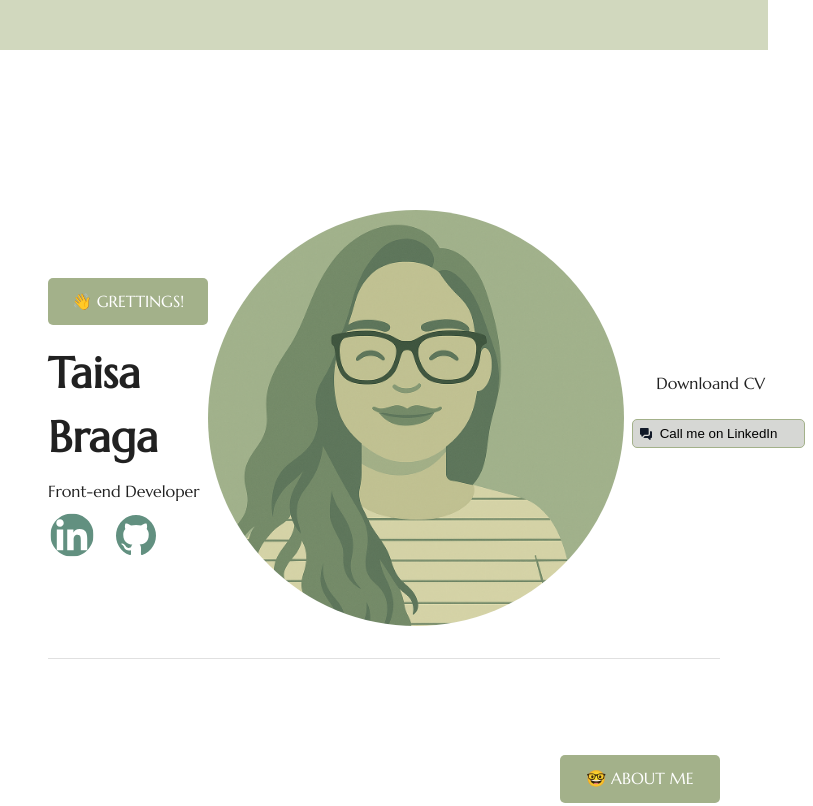
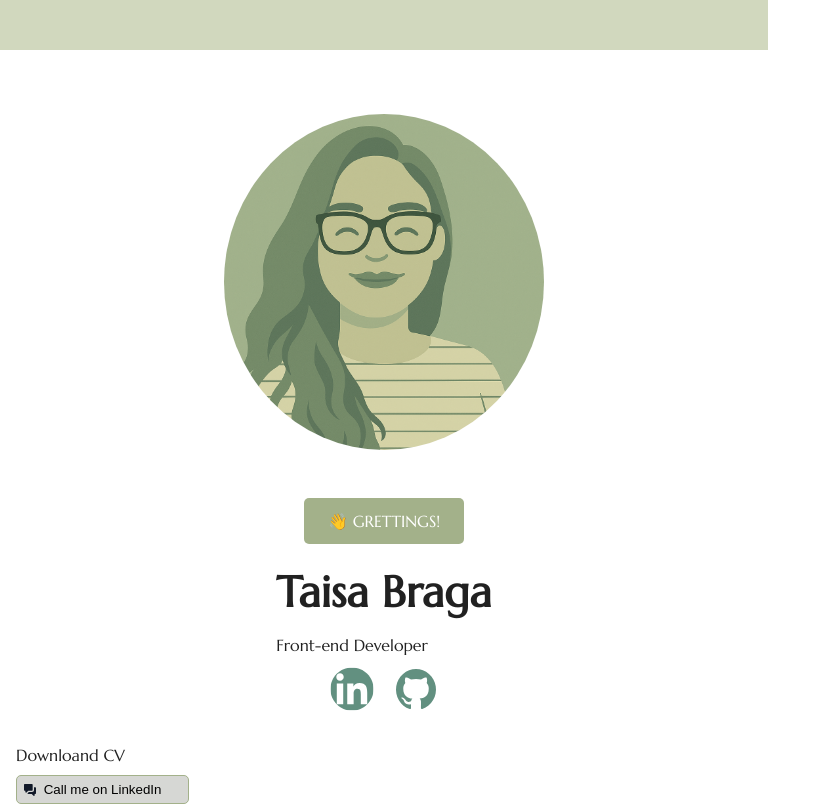
Before and after one commit to TaisaBraga/portfolio, a React (Vite) app: page / in a window 768 px wide. Shown: the top 806 px of the page, 813 px wide, since content can reach past the window. Built offline with nearby package versions, Linux system fonts and the light colour scheme; some icons are missing.

Commit message:
fix presentationPage responsiveness

```diff
--- a/src/components/Atoms/WhatsAppButton.css
+++ b/src/components/Atoms/WhatsAppButton.css
@@ -1,4 +1,4 @@
-#ContactPage>button{
+#ContactButton>button{
     cursor: pointer;
     display: flex;
     border: 1px solid #A3B18A;
@@ -8,11 +8,11 @@
     width: 13em;
 }
 
-#ContactPage>button>img{
+#ContactButton>button>img{
     height: 1.2em;
     width: 1.2em;
 }
 
-#ContactPage>button>p{
+#ContactButton>button>p{
     margin-left: 0.4em;
 }
--- a/src/components/Atoms/WhatsAppButton.tsx
+++ b/src/components/Atoms/WhatsAppButton.tsx
@@ -10,7 +10,7 @@ function WhatsAppButton() {
   };
 
   return (
-    <div id="ContactPage">
+    <div id="ContactButton">
       <button onClick={openLinkedInPage}>
         <img src={messages} alt="messages-icon" />
         <p>{t("letsChat")}</p>
--- a/src/components/Organisms/1.Presentation/PresentationPage.css
+++ b/src/components/Organisms/1.Presentation/PresentationPage.css
@@ -1,38 +1,85 @@
-#presentation{
+@media (max-width: 500px) {
+#presentation {
+    display: flex;
+    flex-direction: column;
+  }
+
+  #presentation > div {
+    justify-items: center;
+  }
+
+  #presentationLinks {
+    display: flex;
+    flex-direction: column;
+    margin-top: 1em;
+    align-items: flex-start;
+    margin-bottom: 2em;
+  }
+
+  .photoDraw {
+    border-radius: 100%;
+    width: 13em;
+    height: 18em;
+    padding: 2em 0;
+    cursor: pointer;
+    transition: 0.6s ease-in-out;
+    overflow-clip-margin: content-box;
+    overflow: clip;
+    object-fit: cover;
+    order: -1;
+    align-self: center;
+  }
+}
+
+@media (min-width: 501px) and (max-width: 999px) {
+  #presentation {
+    display: flex;
+    flex-direction: column;
+  }
+
+  #presentation > div {
+    justify-items: center;
+  }
+
+  #presentationLinks {
+    display: flex;
+    flex-direction: column;
+    margin-top: 1em;
+    align-items: flex-start;
+    margin-bottom: 2em;
+  }
+
+  .photoDraw {
+    border-radius: 100%;
+    width: 20em;
+    height: 25em;
+    padding: 2em 0;
+    cursor: pointer;
+    transition: 0.6s ease-in-out;
+    overflow-clip-margin: content-box;
+    overflow: clip;
+    object-fit: cover;
+    order: -1;
+    align-self: center;
+  }
+}
+
+@media (min-width: 1000px) {
+  #presentation {
+    display: flex;
+    flex-direction: row;
     align-items: center;
-    display: flex;
     justify-content: space-between;
   }
 
-#presentation h1{
-    font-size: 2.7em;
-    margin-bottom: 0.2em;
-}
-
-.iconButtons{
-    align-items: center;
-    display: flex;
-    cursor: pointer;
-}
-
-.iconButtons img{
-    width: 3em;
-    height: 3em;
-    object-fit: contain;
-}
-
-.iconButtons img[alt="linkedIn-icon"] {
-    transform: scale(0.9);
-}
-
-#presentationLinks{
+  #presentationLinks {
     display: flex;
     flex-direction: column;
     margin-right: 1em;
     align-items: center;
   }
 
-.photoDraw{
+  .photoDraw {
     border-radius: 100%;
     width: 26em;
     height: 30em;
@@ -44,23 +91,49 @@
     object-fit: cover;
   }
 
-.photoDraw:hover{
+  #presentation h1 {
+  font-size: 2.7em;
+  margin-bottom: 0.2em;
+}
+}
+
+#presentation h1 {
+  font-size: 2.7em;
+  margin-bottom: 0.2em;
+}
+
+.iconButtons {
+  align-items: center;
+  display: flex;
+  cursor: pointer;
+}
+
+.iconButtons img {
+  width: 3em;
+  height: 3em;
+  object-fit: contain;
+}
+
+.iconButtons img[alt="linkedIn-icon"] {
+  transform: scale(0.9);
+}
+
+.photoDraw:hover {
   transition: 0.8s ease-in-out;
   scale: 1.05;
 }
 
-#resumelink{
+#resumelink {
   display: flex;
   margin-bottom: 0.5em;
-
 }
 
-#resumelink>a{
+#resumelink > a {
   color: inherit;
   text-decoration: none;
 }
 
-#resumelink:hover{
+#resumelink:hover {
   background-color: #6e736648;
   border-radius: 5px;
   padding: 0.3em;
--- a/src/components/Page/principalPage.tsx
+++ b/src/components/Page/principalPage.tsx
@@ -1,4 +1,4 @@
-import { Divider } from "@mui/material";
+import { Box, Divider } from "@mui/material";
 import NavigationBar from "../Templates/NavigationBar";
 import Presentation from "../Templates/Presentation";
 import Projects from "../Templates/Projects";
@@ -11,7 +11,7 @@ export const PrincipalPage = () => {
   return (
     <div>
       <NavigationBar />
-      <div style={{ padding: "8em 3em 0 3em" }}>
+      <Box sx={{padding: {md: "8em 3em 0 3em", sm: "2em 1em 0 1em"}}}>
         <Presentation />
         <Divider />
         <Aboutme />
@@ -22,7 +22,7 @@ export const PrincipalPage = () => {
         <Divider />
         <Contact />
         <Divider />
-      </div>
+      </Box>
       <Footer />
     </div>
   );
```
Lines whose indentation alone changed are shown as unchanged.
